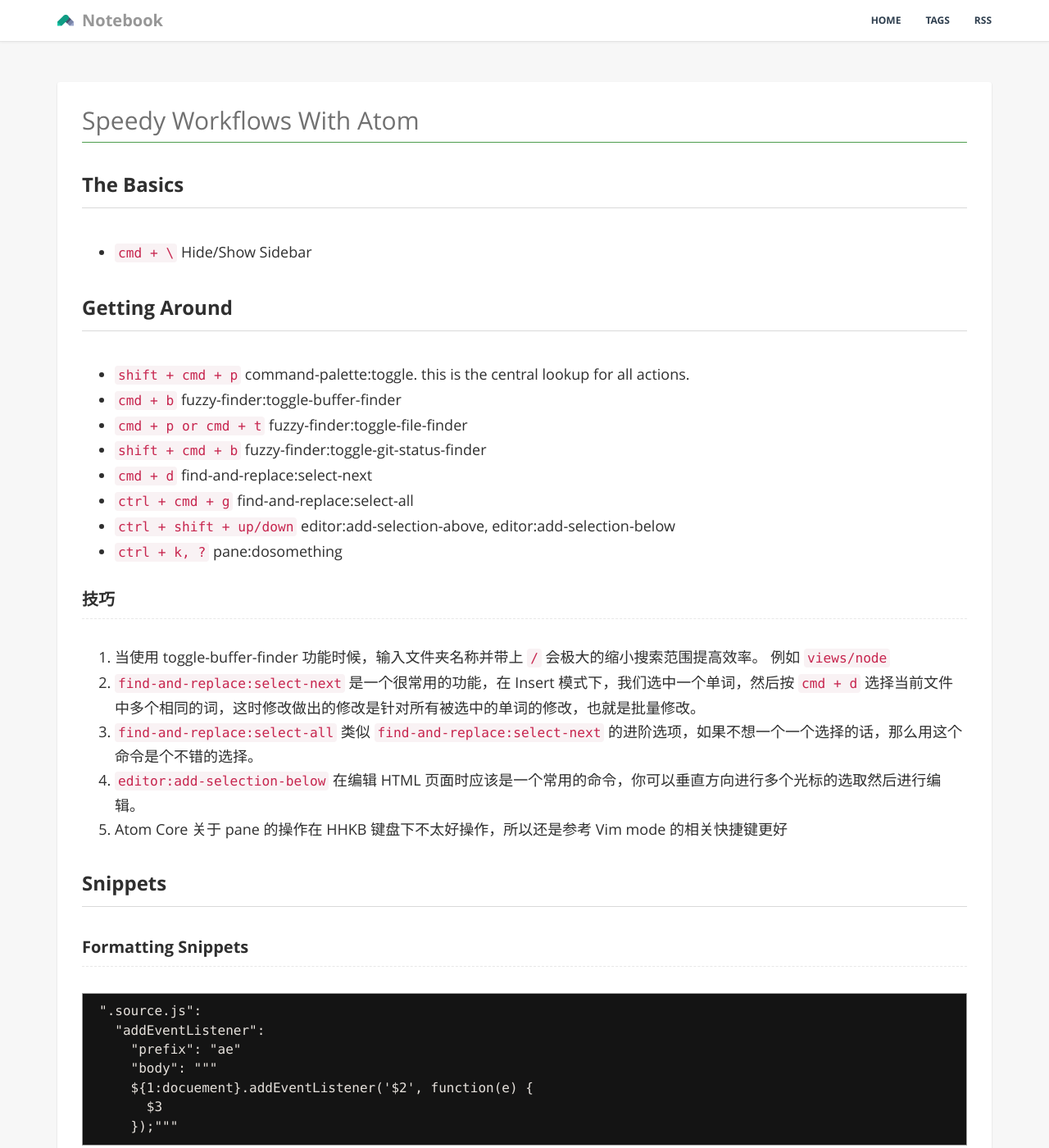
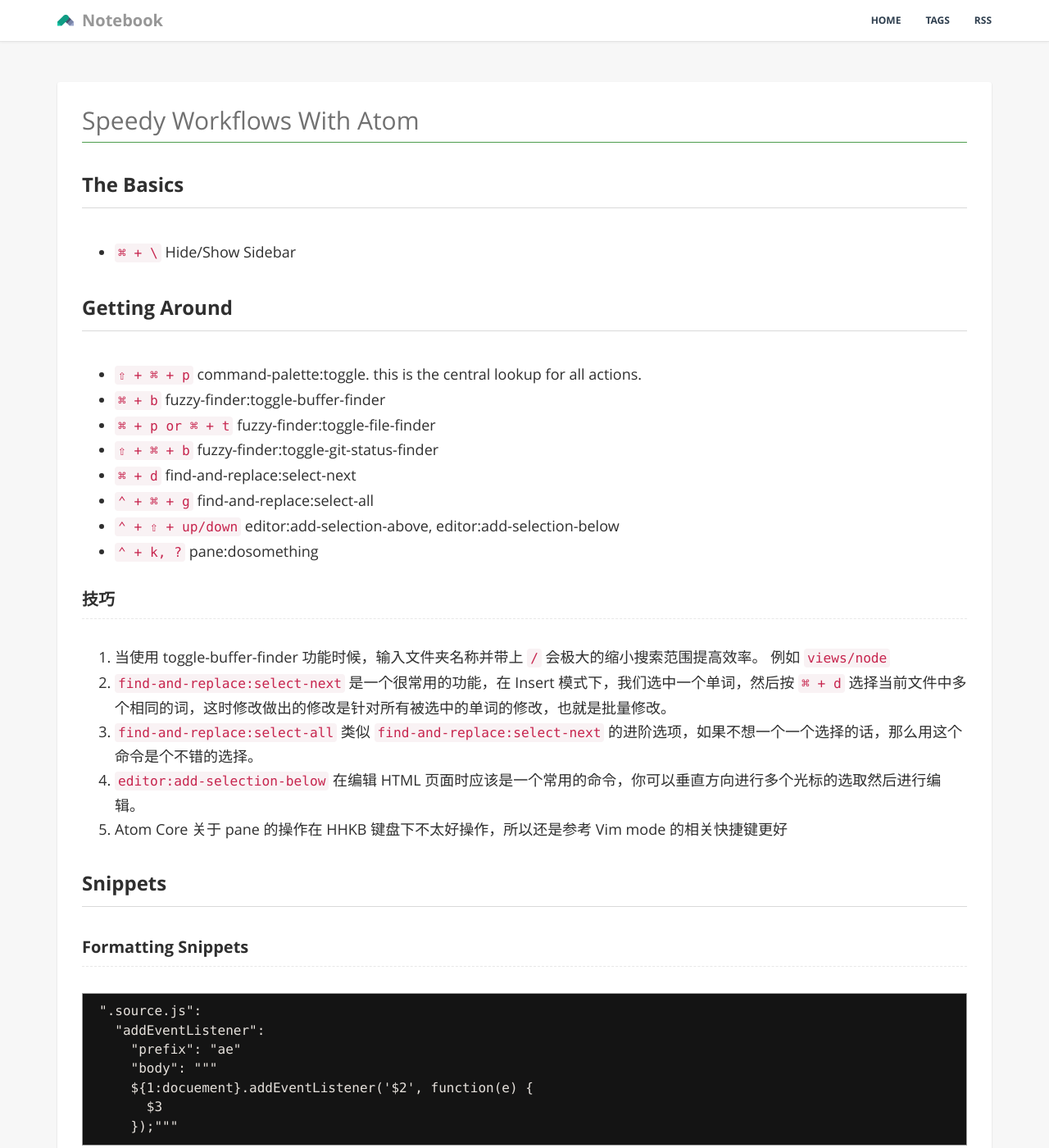
Before and after one commit to GiaoGiaoCat/GiaoGiaoCat.github.io, a Jekyll site: the page built from _posts/201410/2014-10-28-atom.md, in a window 1280 px wide and 1400 px high. Shown: the whole window at 82% size. Built offline with Jekyll 4.4.1, drawn with Linux system fonts in a browser that asks for light colours; Markdown is read by kramdown in place of the engine named in the settings; some of the changed text lies outside the part shown.

Commit message:
change atom blog

````diff
--- a/_posts/201410/2014-10-28-atom.md
+++ b/_posts/201410/2014-10-28-atom.md
@@ -9,24 +9,24 @@
 
 ## The Basics
 
-* ```cmd + \``` Hide/Show Sidebar
+* ```⌘ + \``` Hide/Show Sidebar
 
 ## Getting Around
 
-* ```shift + cmd + p``` command-palette:toggle. this is the central lookup for all actions.
-* ```cmd + b``` fuzzy-finder:toggle-buffer-finder
-* ```cmd + p or cmd + t``` fuzzy-finder:toggle-file-finder
-* ```shift + cmd + b``` fuzzy-finder:toggle-git-status-finder
-* ```cmd + d``` find-and-replace:select-next
-* ```ctrl + cmd + g``` find-and-replace:select-all
-* ```ctrl + shift + up/down``` editor:add-selection-above, editor:add-selection-below
-* ```ctrl + k, ?``` pane:dosomething
+* ```⇧ + ⌘ + p``` command-palette:toggle. this is the central lookup for all actions.
+* ```⌘ + b``` fuzzy-finder:toggle-buffer-finder
+* ```⌘ + p or ⌘ + t``` fuzzy-finder:toggle-file-finder
+* ```⇧ + ⌘ + b``` fuzzy-finder:toggle-git-status-finder
+* ```⌘ + d``` find-and-replace:select-next
+* ```⌃ + ⌘ + g``` find-and-replace:select-all
+* ```⌃ + ⇧ + up/down``` editor:add-selection-above, editor:add-selection-below
+* ```⌃ + k, ?``` pane:dosomething
 
 
 ### 技巧
 
 1. 当使用 toggle-buffer-finder 功能时候，输入文件夹名称并带上 ```/``` 会极大的缩小搜索范围提高效率。 例如 ```views/node```
-2. ```find-and-replace:select-next``` 是一个很常用的功能，在 Insert 模式下，我们选中一个单词，然后按 ```cmd + d``` 选择当前文件中多个相同的词，这时修改做出的修改是针对所有被选中的单词的修改，也就是批量修改。
+2. ```find-and-replace:select-next``` 是一个很常用的功能，在 Insert 模式下，我们选中一个单词，然后按 ```⌘ + d``` 选择当前文件中多个相同的词，这时修改做出的修改是针对所有被选中的单词的修改，也就是批量修改。
 3. ```find-and-replace:select-all``` 类似 ```find-and-replace:select-next``` 的进阶选项，如果不想一个一个选择的话，那么用这个命令是个不错的选择。
 4. ```editor:add-selection-below``` 在编辑 HTML 页面时应该是一个常用的命令，你可以垂直方向进行多个光标的选取然后进行编辑。
 5. Atom Core 关于 pane 的操作在 HHKB 键盘下不太好操作，所以还是参考 Vim mode 的相关快捷键更好
@@ -49,9 +49,9 @@
 
 Atom 是 github 出品，所以有不少命令可以直接跟 github 沟通，这里就不介绍了，因为我们用 bitbucket
 
-* ```option + g, up/down``` git-diff:move-to-previous-diff, git-diff:move-to-next-diff
-* ```option + g, d``` git-diff:toggle-diff-list
-* ```option + cmd + z``` editor:checkout-head-revision 相当于 git reset --hard
+* ```⌥ + g, up/down``` git-diff:move-to-previous-diff, git-diff:move-to-next-diff
+* ```⌥ + g, d``` git-diff:toggle-diff-list
+* ```⌥ + ⌘ + z``` editor:checkout-head-revision 相当于 git reset --hard
 
 Sidebar 和 line 的颜色有不同的意义
 
@@ -68,10 +68,13 @@
 * Linter & linter-rubocop
 * git-plus
 
-```ctrl + space``` autocomplete:toggle
+```⌃ + space``` autocomplete:toggle
 
 ## 总结
 
 各种插件炒鸡丰富，一直用 st 的我已经吓尿了。可以直接在编辑器中打开 iTerm2，还能在编辑器里面一个快捷键执行当前文件的 ```git reset --hard```，侧边栏和文件编辑窗口还能根据颜色来显示 git 中的状态。这些都是棒棒哒。
 
-不用它的原因只有一个，我是全新安装的 10.10 的系统，SSD 硬盘。打开文件的时候会出现一点点的延迟。
+## 相关链接
+
+* [Atom Editor Keyboard Shortcut Cheat Sheet](https://bugsnag.com/blog/atom-editor-cheat-sheet)
+* [Atom Editor Keyboard Shortcut Cheat Sheet](http://sweetme.at/2014/03/10/atom-editor-cheat-sheet/)
````
